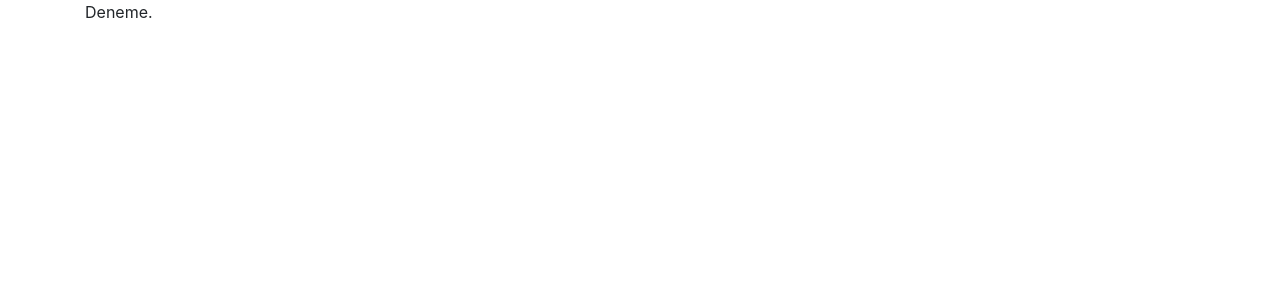
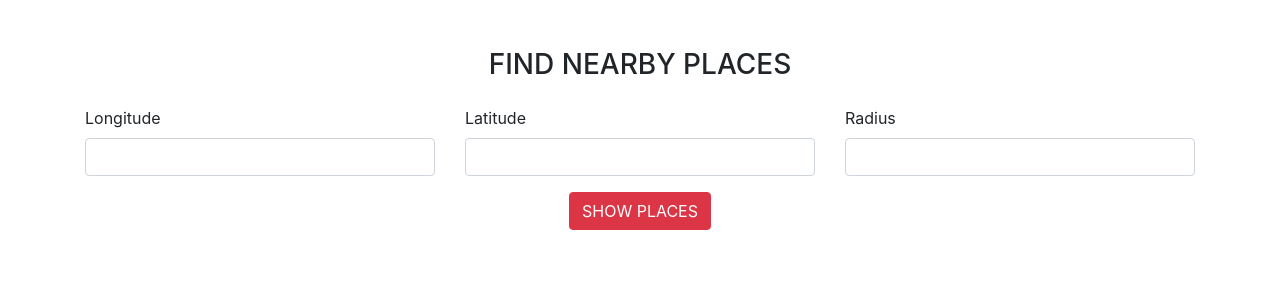
Before and after one commit to ASCIIPOLY/GooglePlacesApiFrontend, a React (Create React App) app: page / in a window 1280 px wide. Shown: the top 300 px of the page. Built offline with nearby package versions, Linux system fonts and the light colour scheme.

Commit message:
Form page updated.

```diff
--- a/package.json
+++ b/package.json
@@ -6,6 +6,7 @@
     "@testing-library/jest-dom": "^5.16.1",
     "@testing-library/react": "^12.1.2",
     "@testing-library/user-event": "^13.5.0",
+    "axios": "^0.24.0",
     "react": "^17.0.2",
     "react-dom": "^17.0.2",
     "react-scripts": "5.0.0",
--- a/src/components/Form.js
+++ b/src/components/Form.js
@@ -1,12 +1,72 @@
+
+import axios from "axios";
+import {useState, useEffect} from "react";
+
+
 
 const Form  = () => {
 
+    const [datas, setDatas] = useState([])
+
+    const [url,setUrl] = useState("")
+
+    useEffect(() => {
+        if(url !== "") {
+            axios.get(url)
+            .then(res => {
+                console.log(JSON.parse(res.data.results))
+                setDatas(JSON.parse(res.data.results))
+            })
+            .catch(err => console.log(err))
+        }
+
+    }, [url])
+
+    const [longitude,setLongitude] = useState("");
+    const [latitude,setLatitude] = useState("");
+    const [radius,setRadius] = useState("");
+
+    let inputs = document.querySelectorAll('input');
+    const handleSubmit = (e) =>{
+        e.preventDefault();
+        setUrl(`http://localhost:8070/?longitude=${longitude}&latitude=${latitude}&radius=${radius}`)
+        inputs.forEach(input => input.value='');
+
+    }
 
     return (
         <>
 
             <div className="container">
-                Deneme.
+                <form onSubmit={handleSubmit} className="mb-5">
+                    <div className="d-flex justify-content-center align-items-center mt-5 h3">
+                        <p className="form__text">FIND NEARBY PLACES</p>
+                    </div>
+
+                    <div className="row">
+                        <div className="form-group col">
+                            <label htmlFor="Longitude">Longitude</label>
+                            <input type="number" step="any" id="Longitude" className="form-control" onChange={e => setLongitude(e.target.value)} required/>
+                        </div>
+
+                        <div className="form-group col">
+                            <label htmlFor="Latitude">Latitude</label>
+                            <input type="number" step="any" id="Latitude" className="form-control" onChange={e => setLatitude(e.target.value)} required/>
+                        </div>
+
+                        <div className="form-group col">
+                            <label htmlFor="Radius">Radius</label>
+                            <input type="number" id="Radius" className="form-control" onChange={e => setRadius(e.target.value)} required/>
+                        </div>
+                    </div>
+                    <div className="d-flex justify-content-center align-items-center">
+                            <button type="submit" className="btn btn-danger">SHOW PLACES</button>
+                    </div>
+                </form>
+
+                {datas.map((data, index) =>(
+                <div className="d-flex justify-content-center align-items-center h5" key={index}>{data.name}</div>
+                 ))}
             </div>
 
 
```
Also changed, not shown: 1 other file (tests, documents, lock files or other folders).
